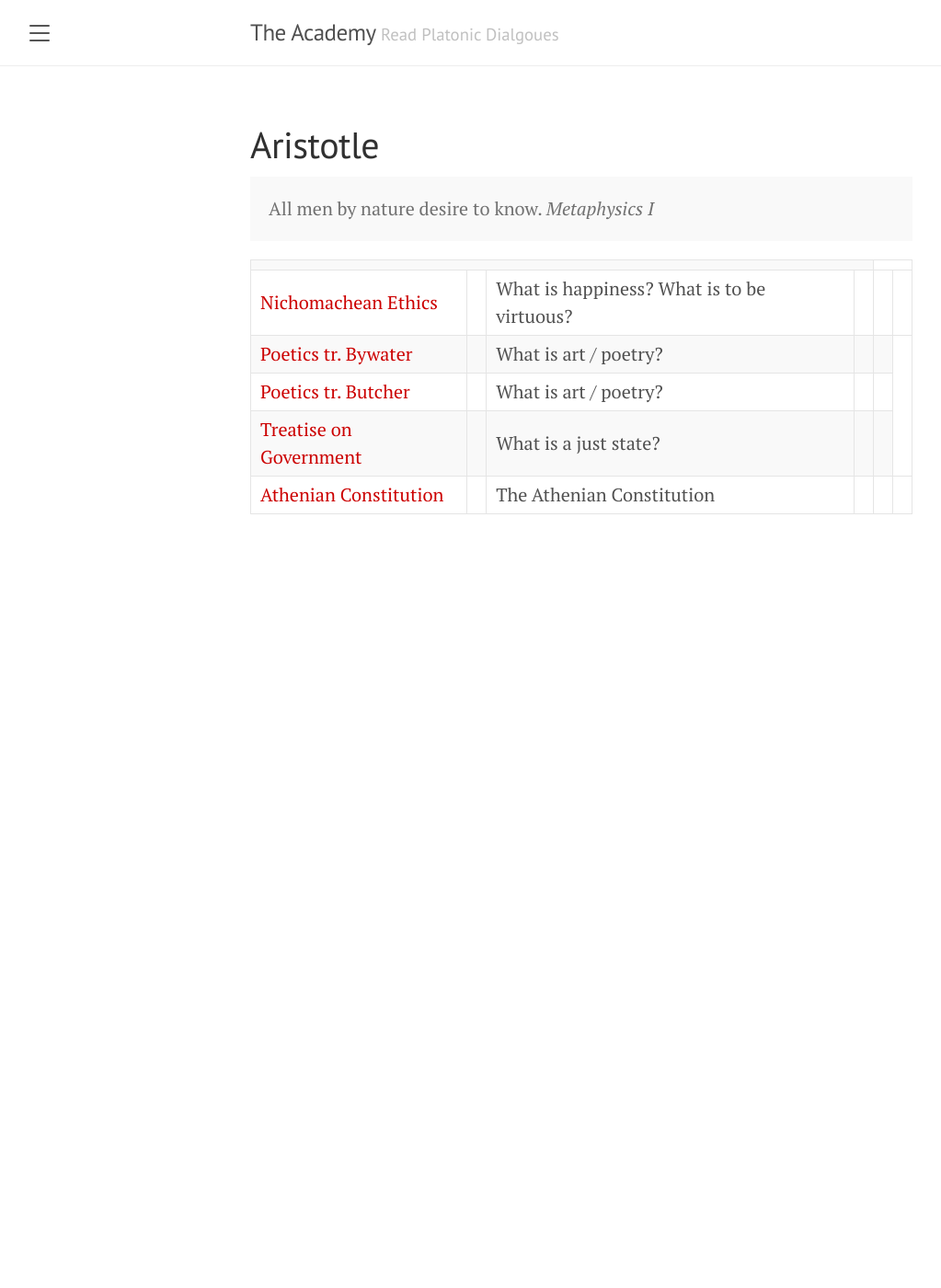
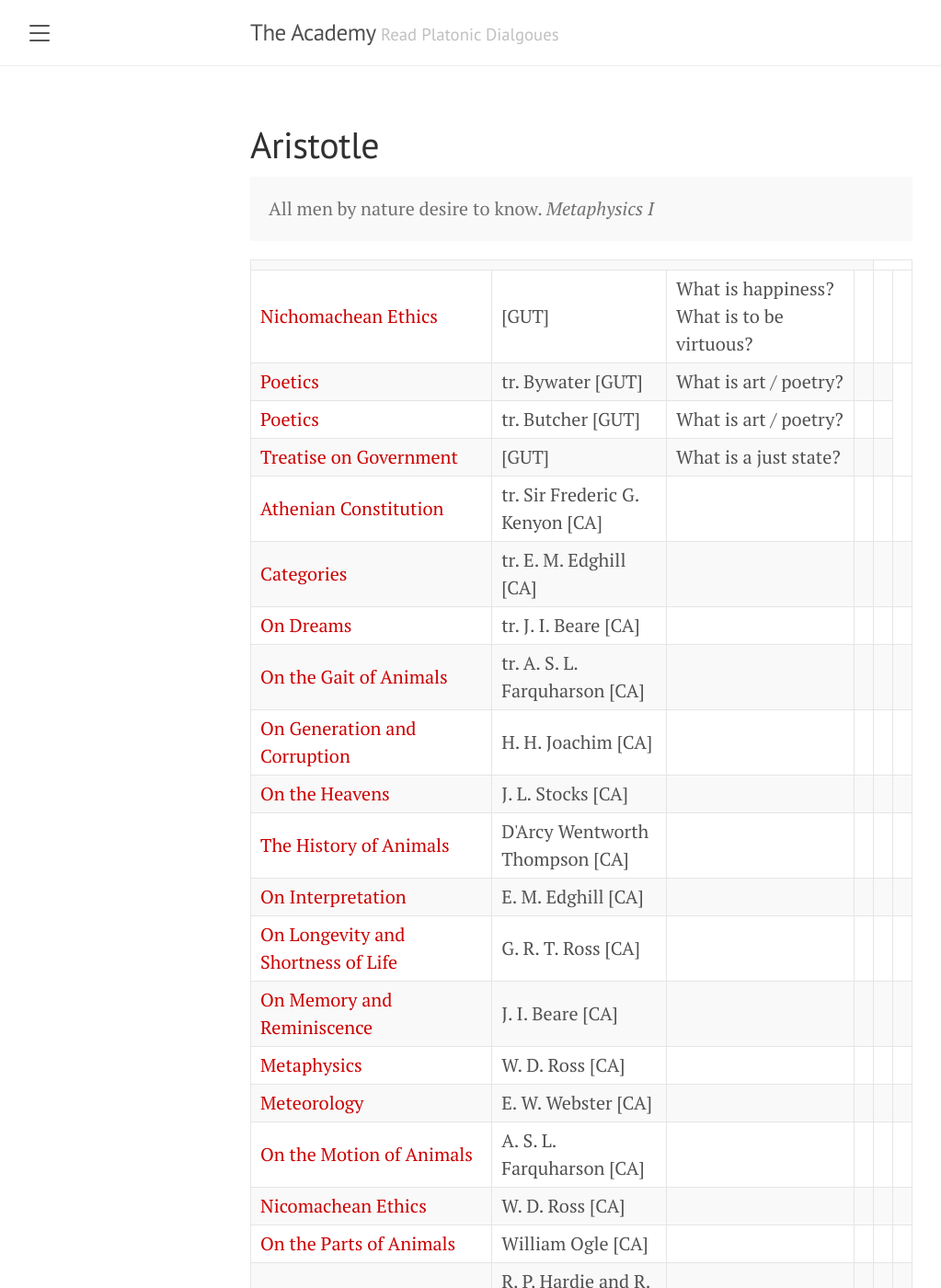
Before and after one commit to insomnicles/insomnicles.github.io, a Jekyll site: the page built from pages/main/aristotle.md, in a window 1280 px wide and 1400 px high. Shown: the whole window at 92% size, without its empty margins (8-1031 px from the left). Built offline with Jekyll 4.4.1, drawn with Linux system fonts in a browser that asks for light colours; some of the changed text lies outside the part shown.

Commit message:
Modified: aristotle main pain

```diff
--- a/pages/main/aristotle.md
+++ b/pages/main/aristotle.md
@@ -11,37 +11,261 @@ permalink: /aristotle
     <tr><th colspan="4"></th></tr>
     <tr>
       <td><a href="{{ site.baseurl}}/aristotle/nico-ethics">Nichomachean Ethics</a></td>
-      <td></td>
+      <td> [GUT]</td>
       <td>What is happiness? What is to be virtuous?</td>
       <td></td>
       <td></td>
       <td></td>
     </tr>
     <tr>
-      <td><a href="{{ site.baseurl}}/aristotle/poetics-bywater">Poetics tr. Bywater</a></td>
-      <td></td>
+      <td><a href="{{ site.baseurl}}/aristotle/poetics-bywater">Poetics</a></td>
+      <td>tr. Bywater [GUT]</td>
       <td>What is art / poetry?</td>
       <td></td>
       <td></td>
     </tr>
     <tr>
-      <td><a href="{{ site.baseurl}}/aristotle/poetics-butcher">Poetics tr. Butcher</a></td>
-      <td></td>
+      <td><a href="{{ site.baseurl}}/aristotle/poetics-butcher">Poetics</a></td>
+      <td>tr. Butcher [GUT]</td>
       <td>What is art / poetry?</td>
       <td></td>
       <td></td>
     </tr>
     <tr>
       <td><a href="{{ site.baseurl}}/aristotle/treatise-on-government">Treatise on Government</a></td>
-      <td></td>
+      <td>[GUT]</td>
       <td>What is a just state?</td>
       <td></td>
       <td></td>
     </tr>
     <tr>
       <td><a href="{{ site.baseurl}}/aristotle/athenian-constitution">Athenian Constitution</a></td>
+      <td>tr. Sir Frederic G. Kenyon [CA]</td>
       <td></td>
-      <td>The Athenian Constitution</td>
+      <td></td>
+      <td></td>
+      <td></td>
+    </tr>
+    <tr>
+      <td><a href="{{ site.baseurl}}/aristotle/categories">Categories</a></td>
+      <td>tr. E. M. Edghill [CA]</td>
+      <td></td>
+      <td></td>
+      <td></td>
+      <td></td>
+    </tr>
+    <tr>
+      <td><a href="{{ site.baseurl}}/aristotle/dreams">On Dreams</a></td>
+      <td>tr. J. I. Beare [CA]</td>
+      <td></td>
+      <td></td>
+      <td></td>
+      <td></td>
+    </tr>
+    <tr>
+      <td><a href="{{ site.baseurl}}/aristotle/gait-of-animals">On the Gait of Animals</a></td>
+      <td>tr. A. S. L. Farquharson [CA]</td>
+      <td></td>
+      <td></td>
+      <td></td>
+      <td></td>
+    </tr>
+    <tr>
+      <td><a href="{{ site.baseurl}}/aristotle/generation-and-corruption">On Generation and Corruption</a></td>
+      <td>H. H. Joachim [CA]</td>
+      <td></td>
+      <td></td>
+      <td></td>
+      <td></td>
+    </tr>
+    <tr>
+      <td><a href="{{ site.baseurl}}/aristotle/heavens">On the Heavens</a></td>
+      <td>J. L. Stocks [CA]</td>
+      <td></td>
+      <td></td>
+      <td></td>
+      <td></td>
+    </tr>
+    <tr>
+      <td><a href="{{ site.baseurl}}/aristotle/history-of-animals">The History of Animals</a></td>
+      <td>D'Arcy Wentworth Thompson [CA]</td>
+      <td></td>
+      <td></td>
+      <td></td>
+      <td></td>
+    </tr>
+    <tr>
+      <td><a href="{{ site.baseurl}}/aristotle/interpretation">On Interpretation</a></td>
+      <td>E. M. Edghill [CA]</td>
+      <td></td>
+      <td></td>
+      <td></td>
+      <td></td>
+    </tr>
+    <tr>
+      <td><a href="{{ site.baseurl}}/aristotle/longevity-and-shortness-of-life">On Longevity and Shortness of Life</a></td>
+      <td>G. R. T. Ross [CA]</td>
+      <td></td>
+      <td></td>
+      <td></td>
+      <td></td>
+    </tr>
+    <tr>
+      <td><a href="{{ site.baseurl}}/aristotle/memory">On Memory and Reminiscence</a></td>
+      <td>J. I. Beare [CA]</td>
+      <td></td>
+      <td></td>
+      <td></td>
+      <td></td>
+    </tr>
+    <tr>
+      <td><a href="{{ site.baseurl}}/aristotle/metaphysics">Metaphysics</a></td>
+      <td>W. D. Ross [CA]</td>
+      <td></td>
+      <td></td>
+      <td></td>
+      <td></td>
+    </tr>
+    <tr>
+      <td><a href="{{ site.baseurl}}/aristotle/meteorology">Meteorology</a></td>
+      <td>E. W. Webster [CA]</td>
+      <td></td>
+      <td></td>
+      <td></td>
+      <td></td>
+    </tr>
+    <tr>
+      <td><a href="{{ site.baseurl}}/aristotle/motion-of-animals">On the Motion of Animals</a></td>
+      <td>A. S. L. Farquharson [CA]</td>
+      <td></td>
+      <td></td>
+      <td></td>
+      <td></td>
+    </tr>
+    <tr>
+      <td><a href="{{ site.baseurl}}/aristotle/nicomachean-ethics">Nicomachean Ethics</a></td>
+      <td>W. D. Ross [CA]</td>
+      <td></td>
+      <td></td>
+      <td></td>
+      <td></td>
+    </tr>
+    <tr>
+      <td><a href="{{ site.baseurl}}/aristotle/parts-of-animals">On the Parts of Animals</a></td>
+      <td>William Ogle [CA]</td>
+      <td></td>
+      <td></td>
+      <td></td>
+      <td></td>
+    </tr>
+    <tr>
+      <td><a href="{{ site.baseurl}}/aristotle/physics">Physics</a></td>
+      <td>R. P. Hardie and R. K. Gaye [CA]</td>
+      <td></td>
+      <td></td>
+      <td></td>
+      <td></td>
+    </tr>
+    <tr>
+      <td><a href="{{ site.baseurl}}/aristotle/poetics-butcher">Poetics</a></td>
+      <td>S. H. Butcher [CA]</td>
+      <td></td>
+      <td></td>
+      <td></td>
+      <td></td>
+    </tr>
+    <tr>
+      <td><a href="{{ site.baseurl}}/aristotle/politics">Politics</a></td>
+      <td>Benjamin Jowett [CA]</td>
+      <td></td>
+      <td></td>
+      <td></td>
+      <td></td>
+    </tr>
+    <tr>
+      <td><a href="{{ site.baseurl}}/aristotle/posterior-analytics">Posterior Analytics</a></td>
+      <td>G. R. G. Mure [CA]</td>
+      <td></td>
+      <td></td>
+      <td></td>
+      <td></td>
+    </tr>
+    <tr>
+      <td><a href="{{ site.baseurl}}/aristotle/prior-analytics">Prior Analytics</a></td>
+      <td>A. J. Jenkinson [CA]</td>
+      <td></td>
+      <td></td>
+      <td></td>
+      <td></td>
+    </tr>
+    <tr>
+      <td><a href="{{ site.baseurl}}/aristotle/prophesying-by-dreams">On Prophesying by Dreams</a></td>
+      <td>J. I. Beare [CA]</td>
+      <td></td>
+      <td></td>
+      <td></td>
+      <td></td>
+    </tr>
+    <tr>
+      <td><a href="{{ site.baseurl}}/aristotle/rhetoric">Rhetoric</a></td>
+      <td>W. Rhys Roberts [CA]</td>
+      <td></td>
+      <td></td>
+      <td></td>
+      <td></td>
+    </tr>
+    <tr>
+      <td><a href="{{ site.baseurl}}/aristotle/sense-and-the-sensible">On Sense and the Sensible</a></td>
+      <td>J. I. Beare [CA]</td>
+      <td></td>
+      <td></td>
+      <td></td>
+      <td></td>
+    </tr>
+    <tr>
+      <td><a href="{{ site.baseurl}}/aristotle/sleep-and-sleeplessness">On Sleep and Sleeplessness</a></td>
+      <td>J. I. Beare [CA]</td>
+      <td></td>
+      <td></td>
+      <td></td>
+      <td></td>
+    </tr>
+    <tr>
+      <td><a href="{{ site.baseurl}}/aristotle/sophistical-refutations">On Sophistical Refutations</a></td>
+      <td>W. A. Pickard-Cambridge [CA]</td>
+      <td></td>
+      <td></td>
+      <td></td>
+      <td></td>
+    </tr>
+    <tr>
+      <td><a href="{{ site.baseurl}}/aristotle/soul">On the Soul</a></td>
+      <td>J. A. Smith [CA]</td>
+      <td></td>
+      <td></td>
+      <td></td>
+      <td></td>
+    </tr>
+    <tr>
+      <td><a href="{{ site.baseurl}}/aristotle/topics">Topics</a></td>
+      <td>W. A. Pickard-Cambridge [CA]</td>
+      <td></td>
+      <td></td>
+      <td></td>
+      <td></td>
+    </tr>
+    <tr>
+      <td><a href="{{ site.baseurl}}/aristotle/virtues-and-vices">Virtues and Vices</a></td>
+      <td>H. Rackham [CA]</td>
+      <td></td>
+      <td></td>
+      <td></td>
+      <td></td>
+    </tr>
+    <tr>
+      <td><a href="{{ site.baseurl}}/aristotle/youth-oldage-life-death-breathing">On Youth and Old Age, On Life and Death, On Breathing</a></td>
+      <td>G. R. T. Ross [CA]</td>
+      <td></td>
       <td></td>
       <td></td>
       <td></td>
```
